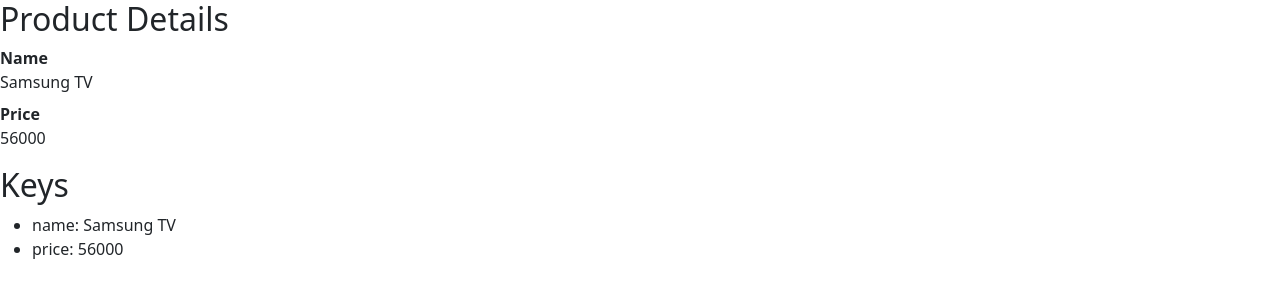
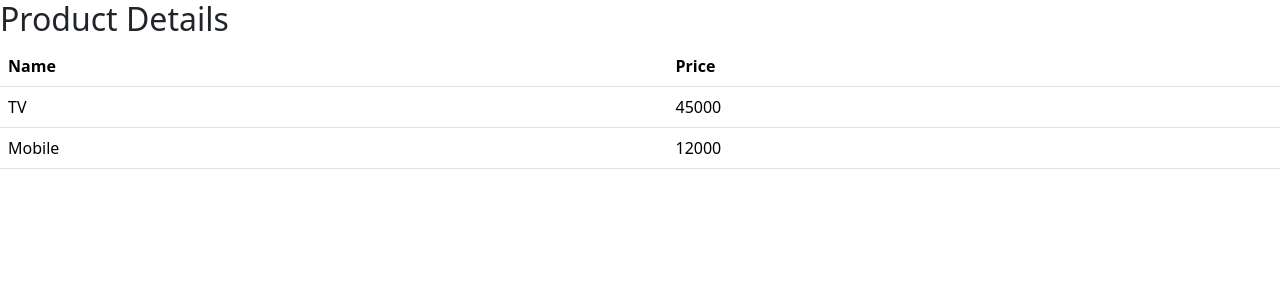
Before and after one commit to PotlaVani2002/Fullstack-tutorial, a React (Create React App) app in the folder React/react-basics/: page / in a window 1280 px wide. Shown: the top 300 px of the page. Built offline with nearby package versions, Linux system fonts and the light colour scheme.

Commit message:
DataType - Array of Objects

```diff
--- a/React/react-basics/src/App.js
+++ b/React/react-basics/src/App.js
@@ -6,11 +6,12 @@
 import DataBinding from './components/Data-binding/DataBinding';
 import ArrayDt from './components/Data-binding/ArrayDt';
 import { ObjectDt } from './components/Data-binding/ObjectDt';
+import { ArrayObjectsDt } from './components/Data-binding/ArrayObjectsDt';
 
 function App() {
   return (
     <div className="App">
-      <ObjectDt />
+      <ArrayObjectsDt />
     </div>
   );
 }
--- /dev/null
+++ b/React/react-basics/src/components/Data-binding/ArrayObjectsDt.jsx
@@ -0,0 +1,27 @@
+import {useEffect,useState} from 'react';
+export function ArrayObjectsDt(){
+    const [products]=useState([{Name:'TV',price:45000},
+        {Name:'Mobile',price:12000}
+    ])
+    return(
+        <div>
+            <h2>Product Details</h2>
+            <table className="table table-hover">
+                <thead>
+                    <tr>
+                        <th>Name</th>
+                        <th>Price</th>
+                    </tr>
+                </thead>
+                <tbody>
+                    {
+                        products.map(product=><tr key={product.Name}>
+                           <td>{product.Name}</td>
+                           <td>{product.price}</td>
+                        </tr>)
+                    }
+                </tbody>
+            </table>
+        </div>
+    )
+}
```
